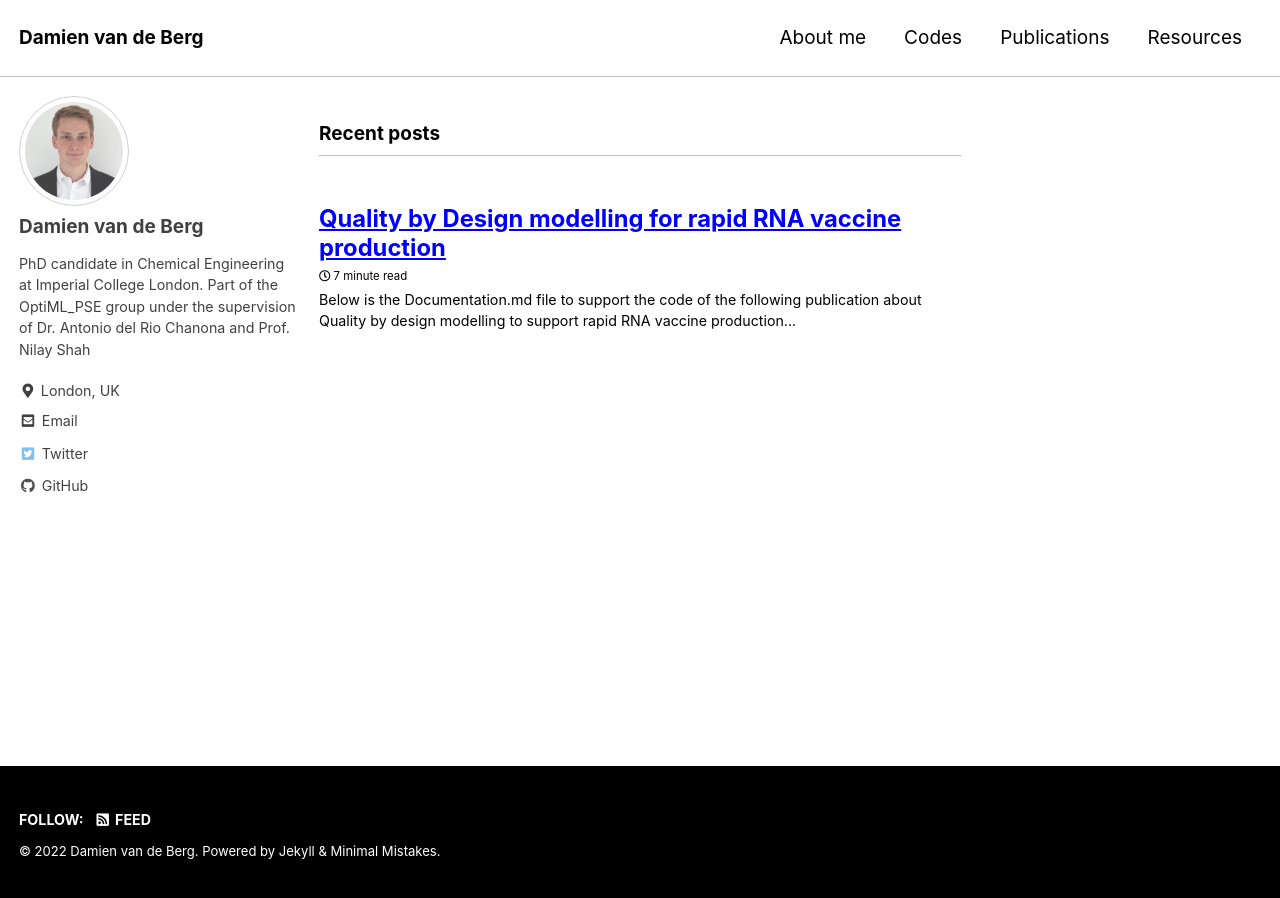
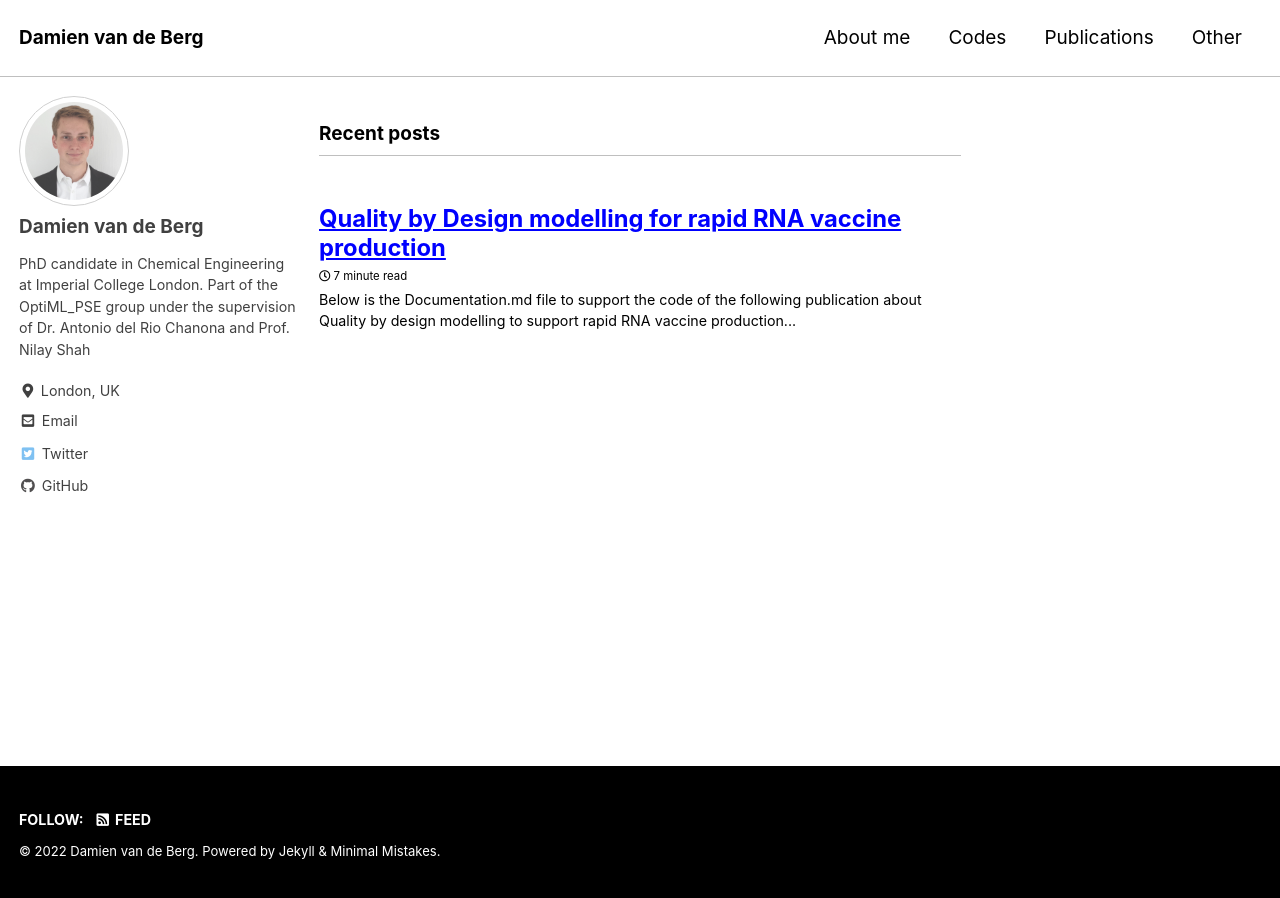
Before and after one commit to dv516/dv516.github.io, a Jekyll site: the page built from index.html, in a window 1280 px wide. Built offline with Jekyll 4.4.1, drawn with Linux system fonts in a browser that asks for light colours; cached includes are drawn as plain includes; the list of posts is cut into pages by our own code.

Commit message:
Update navigation.yml

```diff
--- a/_data/navigation.yml
+++ b/_data/navigation.yml
@@ -6,8 +6,8 @@ main:
     url: https://dv516.github.io/
   - title: "Publications"
     url: /publications/
-  - title: "Resources"
-    url: /resources/
+  - title: "Other"
+    url: /other/
   # - title: "Sample Collections"
   #   url: /collection-archive/
   # - title: "Sitemap"
```
